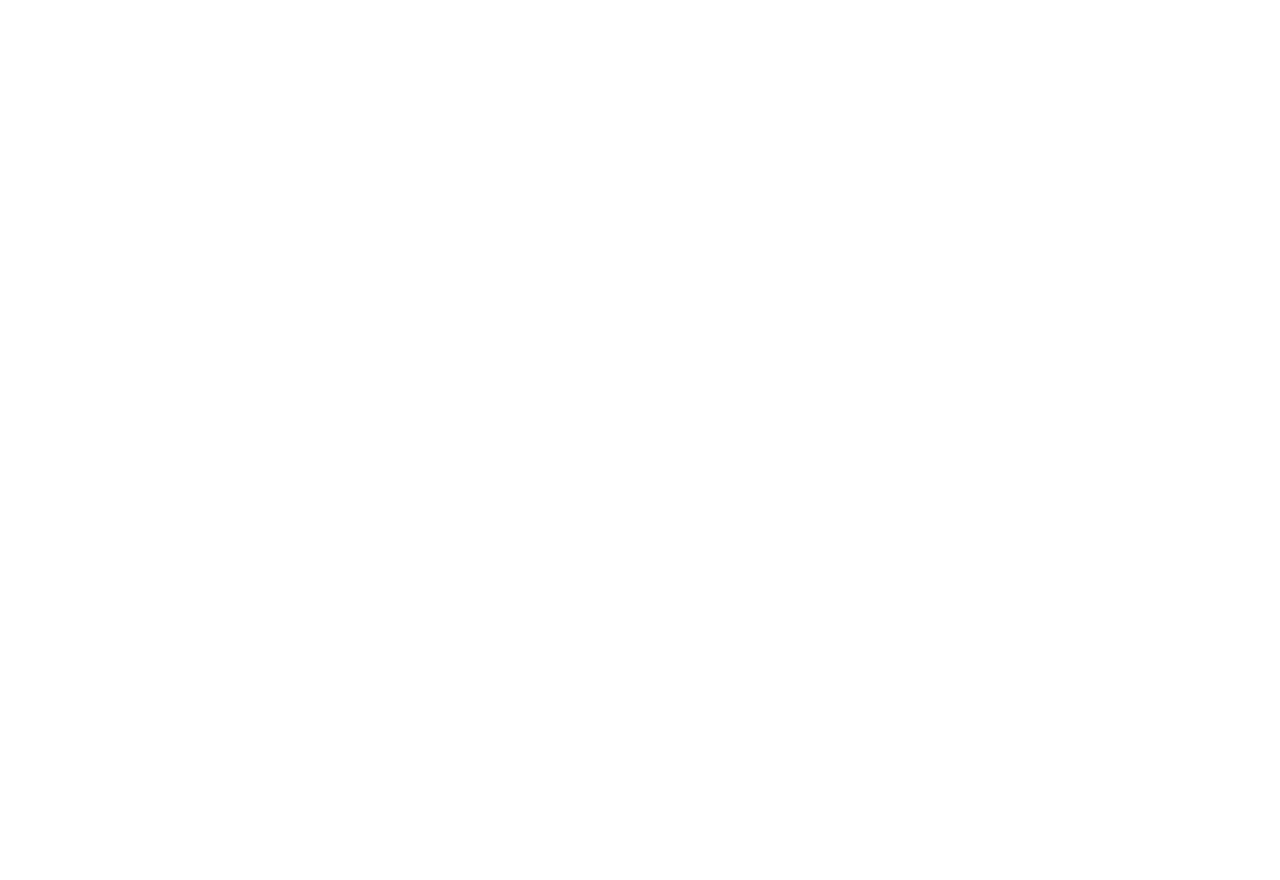
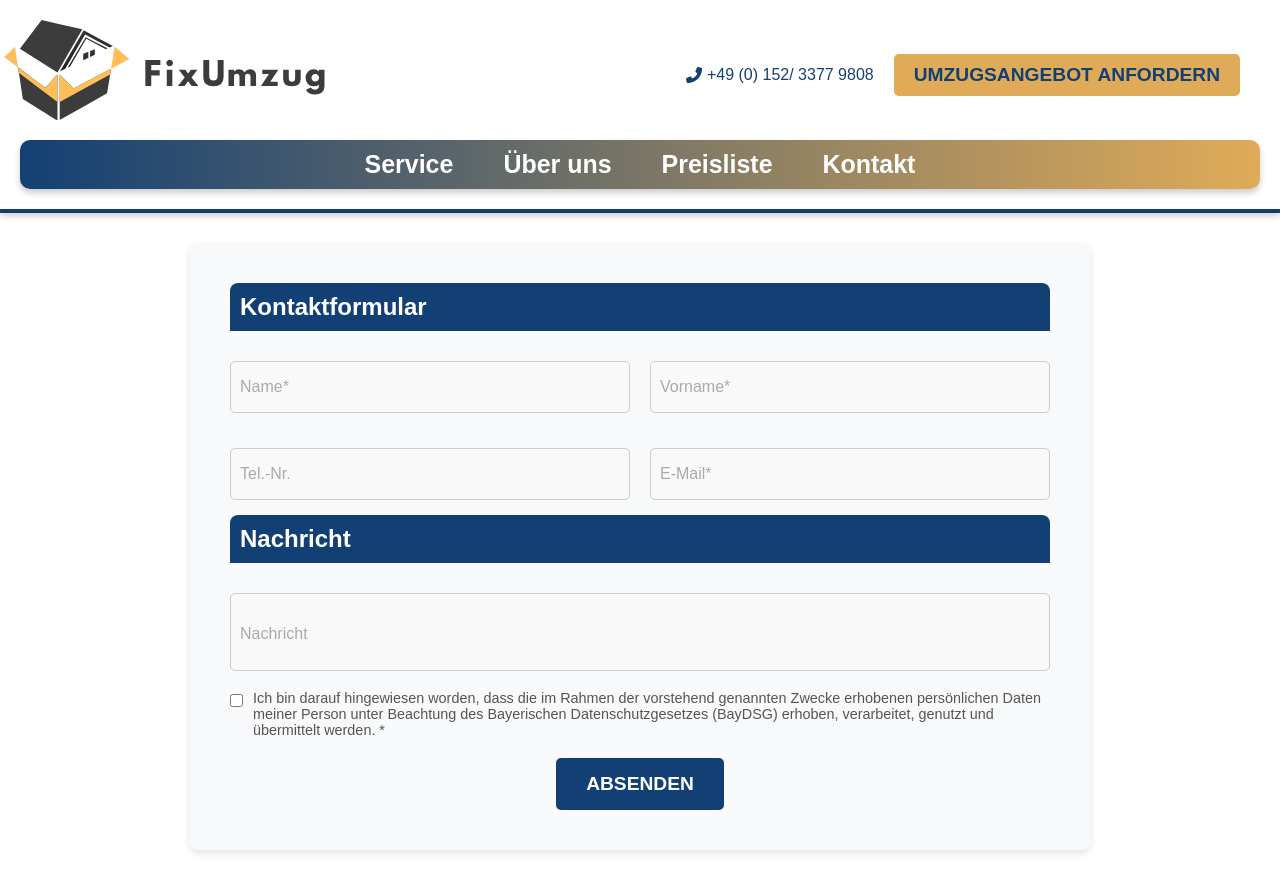
Before and after one commit to Usam95/fixumzug, a plain HTML site: page web/kontakt.html in a window 1280 px wide. Before the commit the page ends 800 px from the top, so only its background shows below. Drawn offline with Linux system fonts and the light colour scheme.

Commit message:
add first updated version of header

```diff
--- /dev/null
+++ b/web/css/header.css
@@ -0,0 +1,143 @@
+:root {
+    --color-primary: #134074; /* Primary Deep Blue */
+    --color-secondary: #E0AB58; /* Accent Yellow-Orange */
+    --color-bg: #ffffff; /* White Background */
+    --color-text: #333333; /* Dark Text */
+    --color-hover: #134074; /* Hover Deep Blue */
+    --color-shadow: rgba(0, 0, 0, 0.1); /* Subtle Shadow */
+    --color-hover-shadow: rgba(0, 0, 0, 0.3); /* Hover Shadow */
+
+    --nav-bg-gradient-start: #134074; /* Gradient Start */
+    --nav-bg-gradient-end: #E0AB58; /* Gradient End */
+    --nav-shadow: rgba(0, 0, 0, 0.2); /* Subtle Shadow */
+    --nav-text: #ffffff; /* White Text */
+}
+
+/* Reset */
+* {
+    margin: 0;
+    padding: 0;
+    box-sizing: border-box;
+    font-family: Arial, sans-serif;
+}
+
+/* Header Styling */
+header {
+    background-color: var(--color-bg);
+    display: flex;
+    flex-direction: column;
+    padding: 10px 15px 10px 20px;
+    box-shadow: 0 4px 6px var(--color-shadow);
+    border-bottom: 2px solid var(--color-primary);
+    font-size: 1.0em; /* Larger font size retained */
+}
+
+.header-container {
+    display: flex;
+    justify-content: space-between;
+    align-items: center;
+    max-height: 200px;
+    height: 120px; /* Fixed height */
+    overflow: hidden;
+}
+
+.logo img {
+    height: 268px; /* Maintain logo size */
+    width: auto; /* Preserve aspect ratio */
+    object-fit: contain;
+}
+
+.contact-info {
+    display: flex;
+    align-items: center;
+    margin-right: 25px;
+    margin-top: 30px;
+    color: var(--color-primary);
+}
+
+.contact-info i {
+    color: var(--color-primary);
+    margin-right: 5px;
+}
+
+.contact-info span {
+    color: var(--color-primary);
+    margin-right: 20px;
+}
+
+.quote-button {
+    background-color: var(--color-secondary);
+    color: var(--color-primary); /* Text color */
+    border: none;
+    padding: 10px 20px;
+    cursor: pointer;
+    border-radius: 5px;
+    font-weight: bold;
+    font-size: 1.2em; /* Larger button font size retained */
+    margin-right: 15px;
+    transition: transform 0.3s ease, box-shadow 0.3s ease; /* Smooth scaling */
+}
+
+.quote-button:hover {
+    transform: scale(1.1); /* Button enlarges slightly */
+    box-shadow: 0 6px 10px var(--color-hover-shadow);
+}
+
+/* Navigation Bar */
+nav {
+    background: linear-gradient(
+        to right,
+        var(--nav-bg-gradient-start),
+        var(--nav-bg-gradient-end)
+    ); /* Gradient background */
+    border-radius: 10px;
+    margin: 20px;
+    padding: 10px 20px;
+    box-shadow: 0 4px 6px var(--nav-shadow);
+    font-size: 1.3em; /* Larger font size for navigation */
+}
+
+.nav-menu {
+    display: flex;
+    justify-content: center;
+    list-style: none;
+    gap: 20px;
+    padding: 0;
+    margin: 0;
+}
+
+.nav-menu a {
+    text-decoration: none;
+    color: var(--nav-text);
+    font-size: 1.2em; /* Slightly larger font size retained */
+    font-weight: bold;
+    padding: 10px 15px;
+    border-radius: 5px;
+    transition: transform 0.3s ease, box-shadow 0.3s ease, background-color 0.3s ease; /* Smooth transitions */
+}
+
+/* Hover Effect */
+.nav-menu a:hover {
+    background-color: var(--color-hover); /* Change button color to #134074 */
+    color: var(--color-bg); /* Change text color to white */
+    transform: scale(1.1); /* Enlarge on hover */
+    box-shadow: 0 4px 6px var(--color-hover-shadow);
+}
+
+/* Responsive Adjustments */
+@media (max-width: 768px) {
+    .header-container {
+        flex-direction: column;
+        text-align: center;
+    }
+
+    .nav-menu {
+        flex-direction: column;
+        gap: 10px;
+    }
+
+    .contact-info {
+        justify-content: center;
+        margin-top: 10px;
+    }
+}
--- a/web/css/kontakt.css
+++ b/web/css/kontakt.css
@@ -0,0 +1,109 @@
+/* Reset */
+html, body, header, .header-container {
+    margin: 0;
+    padding: 0;
+}
+
+.container {
+    max-width: 900px;
+    margin: 30px auto;
+    padding: 40px;
+    background-color: #f8f9fa;
+    border-radius: 8px;
+    box-shadow: 0 4px 8px rgba(0, 0, 0, 0.1);
+}
+
+/* Kontakt Section */
+.kontakt-section h2,
+.beschreibung-section h2 {
+    font-size: 1.5em;
+    color: #fff;
+    background-color: #134074;
+    padding: 10px;
+    border-radius: 8px 8px 0 0;
+    margin: 0;
+    margin-bottom: 30px;
+}
+
+.kontakt-info {
+    display: grid;
+    grid-template-columns: 1fr 1fr;
+    gap: 20px;
+}
+
+/* Floating Label Styling */
+.floating-label {
+    position: relative;
+    margin-bottom: 15px;
+}
+
+.floating-label input,
+.floating-label textarea {
+    width: 100%;
+    padding: 12px 10px;
+    font-size: 1.4em;
+    border: 1px solid #ccc;
+    border-radius: 5px;
+    background-color: #f9f9f9;
+    box-sizing: border-box;
+    color: #333;
+    font-style: italic;
+    resize: none;
+}
+
+.floating-label label {
+    position: absolute;
+    top: 50%;
+    left: 10px;
+    transform: translateY(-50%);
+    font-size: 1em;
+    color: #aaa;
+    pointer-events: none;
+    transition: all 0.2s ease-out;
+}
+
+.floating-label input:focus + label,
+.floating-label input:not(:placeholder-shown) + label,
+.floating-label textarea:focus + label,
+.floating-label textarea:not(:placeholder-shown) + label {
+    top: -10px;
+    left: 8px;
+    font-size: 0.85em;
+    color: #134074;
+}
+
+/* Agreement Section */
+.agreement-section label {
+    display: flex;
+    align-items: flex-start;
+    font-size: 0.9em;
+    color: #555;
+    gap: 10px;
+    margin: 15px 0;
+}
+
+.agreement-section input[type="checkbox"] {
+    margin-top: 4px;
+}
+
+/* Submit Section */
+.submit-section {
+    text-align: center;
+    margin-top: 20px;
+}
+
+.submit-button {
+    background-color: #134074;
+    color: white;
+    font-size: 1.2em;
+    font-weight: bold;
+    border: none;
+    padding: 15px 30px;
+    border-radius: 5px;
+    cursor: pointer;
+    transition: background-color 0.3s ease;
+}
+
+.submit-button:hover {
+    background-color: #102d56;
+}
--- /dev/null
+++ b/web/header.html
@@ -0,0 +1,22 @@
+<header>
+    <div class="header-container">
+        <div class="logo">
+            <a href="index.html">
+                <img src="images/logo.svg" alt="Urban Trans Logo">
+            </a>
+        </div>
+        <div class="contact-info">
+            <i class="fas fa-phone-alt"></i>
+            <span>+49 (0) 152/ 3377 9808</span>
+            <button class="quote-button">UMZUGSANGEBOT ANFORDERN</button>
+        </div>
+    </div>
+    <nav>
+        <ul class="nav-menu">
+            <li><a href="index.html#services">Service</a></li>
+            <li><a href="index.html#about">Über uns</a></li>
+            <li><a href="index.html#pricing">Preisliste</a></li>
+            <li><a href="kontakt.html">Kontakt</a></li>
+        </ul>
+    </nav>
+</header>
--- a/web/kontakt.html
+++ b/web/kontakt.html
@@ -0,0 +1,84 @@
+<!DOCTYPE html>
+<html lang="de">
+<head>
+    <meta charset="UTF-8">
+    <meta name="viewport" content="width=device-width, initial-scale=1.0">
+    <meta http-equiv="Cache-Control" content="no-cache, no-store, must-revalidate">
+    <meta http-equiv="Pragma" content="no-cache">
+    <meta http-equiv="Expires" content="0">
+    <title>Urban Trans - Kontakt</title>
+    <link rel="stylesheet" href="css/header.css"> <!-- Header-specific styles -->
+    <link rel="stylesheet" href="css/kontakt.css"> <!-- Contact-specific styles -->
+    <link rel="stylesheet" href="https://cdnjs.cloudflare.com/ajax/libs/font-awesome/6.0.0-beta3/css/all.min.css">
+</head>
+<body>
+    <!-- Header Placeholder -->
+    <header></header>
+
+    <!-- Main Container -->
+    <div class="container">
+        <!-- Contact Form Section -->
+        <form id="contact-form" action="/submit" method="POST" enctype="multipart/form-data">
+            <section class="section-box kontakt-section">
+                <h2>Kontaktformular</h2>
+                <div class="kontakt-info">
+                    <div class="floating-label">
+                        <input type="text" id="name" name="name" placeholder=" " required>
+                        <label for="name">Name*</label>
+                    </div>
+                    <div class="floating-label">
+                        <input type="text" id="surname" name="surname" placeholder=" " required>
+                        <label for="surname">Vorname*</label>
+                    </div>
+                    <div class="floating-label">
+                        <input type="tel" id="phone" name="phone" placeholder=" " required>
+                        <label for="phone">Tel.-Nr.</label>
+                    </div>
+                    <div class="floating-label">
+                        <input type="email" id="email" name="email" placeholder=" " required>
+                        <label for="email">E-Mail*</label>
+                    </div>
+                </div>
+            </section>
+
+            <section class="section-box beschreibung-section">
+                <h2>Nachricht</h2>
+                <div class="floating-label">
+                    <textarea id="description" name="description" placeholder=" " required></textarea>
+                    <label for="description">Nachricht</label>
+                </div>
+            </section>
+
+            <!-- Agreement Section -->
+            <section class="section-box agreement-section">
+                <label>
+                    <input type="checkbox" name="terms" required>
+                    Ich bin darauf hingewiesen worden, dass die im Rahmen der vorstehend genannten Zwecke erhobenen persönlichen Daten meiner Person unter Beachtung des Bayerischen Datenschutzgesetzes (BayDSG) erhoben, verarbeitet, genutzt und übermittelt werden. *
+                </label>
+            </section>
+
+            <!-- Submit Section -->
+            <section class="submit-section">
+                <button type="submit" class="submit-button">ABSENDEN</button>
+            </section>
+        </form>
+    </div>
+
+    <!-- Script to dynamically include the header -->
+    <script>
+        document.addEventListener("DOMContentLoaded", () => {
+            fetch('header.html')
+                .then(response => {
+                    if (!response.ok) {
+                        throw new Error('Failed to load header');
+                    }
+                    return response.text();
+                })
+                .then(data => {
+                    document.querySelector('header').innerHTML = data;
+                })
+                .catch(error => console.error('Error loading the header:', error));
+        });
+    </script>
+</body>
+</html>
```
Also changed, not shown: web/index.html (+1 -1 lines), web/order-form.html (+17 -14 lines).
